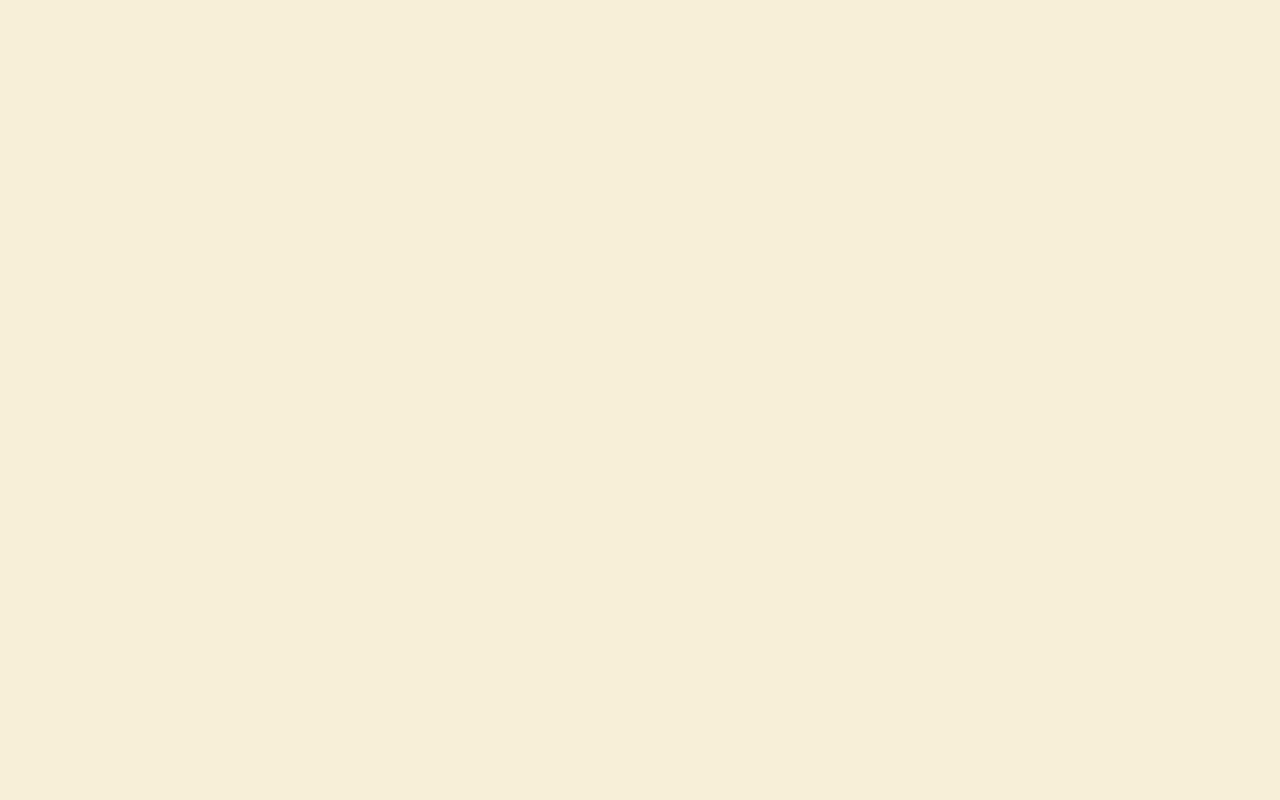
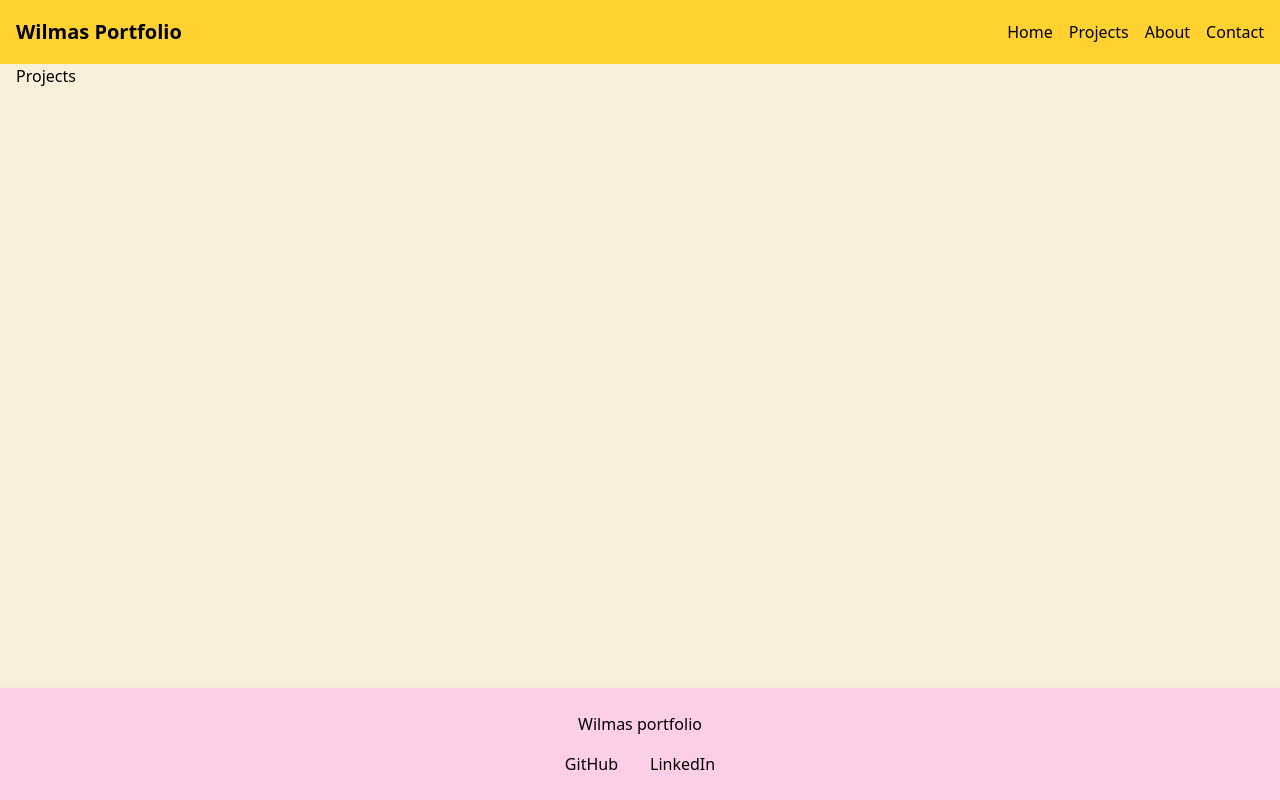
Before and after one commit to gitwilma/portfolio-project, a React (Vite) app: page /projects in a window 1280 px wide. Before the commit this address had no page. Built offline with nearby package versions, Linux system fonts and the light colour scheme.

Commit message:
added projects page and added it to the route structure

```diff
--- a/src/main.tsx
+++ b/src/main.tsx
@@ -5,6 +5,7 @@
 import About from "./pages/About.tsx";
 import Contact from "./pages/Contact.tsx";
 import Home from "./pages/Home";
+import Projects from "./pages/Projects.tsx";
 import "./tailwind.css";
 
 createRoot(document.getElementById("root")!).render(
@@ -15,6 +16,7 @@
           <Route index element={<Home />} />
           <Route path="/about" element={<About />} />
           <Route path="/contact" element={<Contact />} />
+          <Route path="/projects" element={<Projects />} />
         </Route>
       </Routes>
     </BrowserRouter>
--- /dev/null
+++ b/src/pages/Projects.tsx
@@ -0,0 +1,7 @@
+export default function Projects() {
+  return (
+    <div>
+      <h2>Projects</h2>
+    </div>
+  );
+}
```
